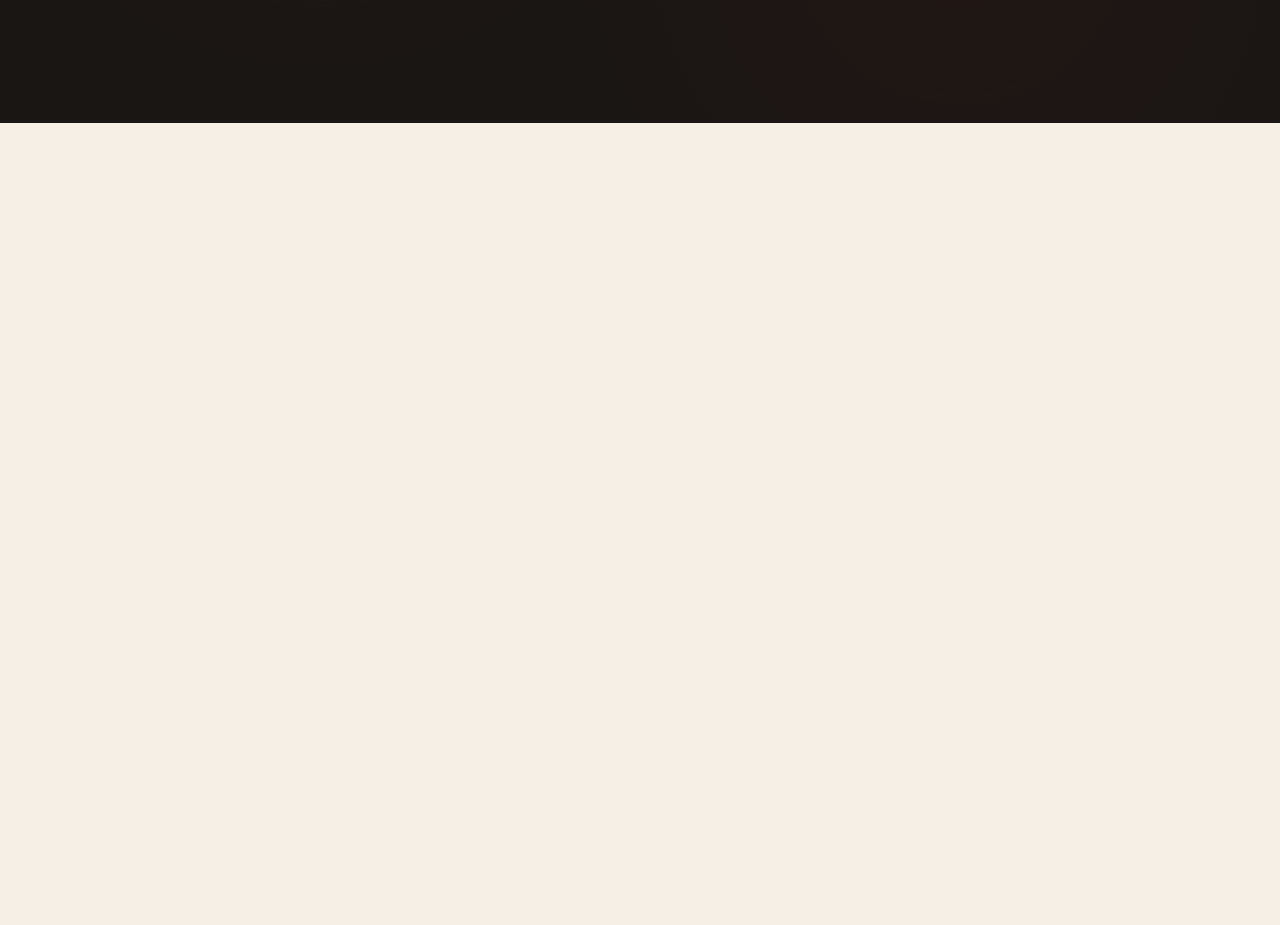
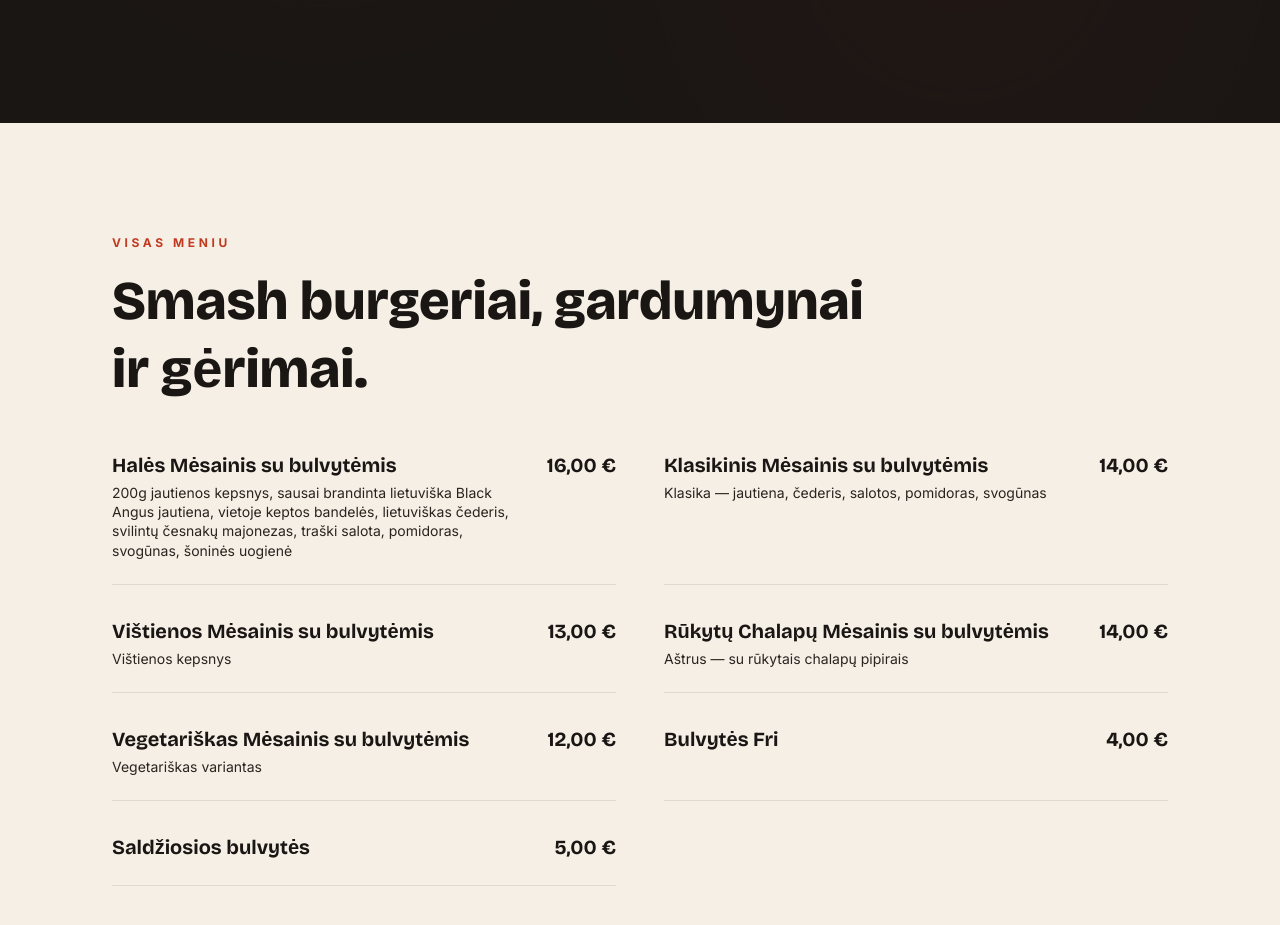
Before and after one commit to Robislabs/halesmesainis, a Next.js app: page / in a window 1280 px wide. Shown: the part 2640-3565 px from the top of the page. Before the commit the page ends 2763 px from the top, so only its background shows below. Built offline with nearby package versions, Linux system fonts and the light colour scheme.

Commit message:
feat: menu strip section

```diff
--- a/src/app/page.tsx
+++ b/src/app/page.tsx
@@ -2,6 +2,7 @@ import { Hero } from "@/components/sections/Hero";
 import { StoryStrip } from "@/components/sections/StoryStrip";
 import { SignatureBurger } from "@/components/sections/SignatureBurger";
 import { SpicyChallenge } from "@/components/sections/SpicyChallenge";
+import { MenuStrip } from "@/components/sections/MenuStrip";
 
 export default function Home() {
   return (
@@ -10,6 +11,7 @@ export default function Home() {
       <StoryStrip />
       <SignatureBurger />
       <SpicyChallenge />
+      <MenuStrip />
     </main>
   );
 }
--- /dev/null
+++ b/src/components/sections/MenuStrip.tsx
@@ -0,0 +1,48 @@
+"use client";
+
+import { motion } from "framer-motion";
+import { Container } from "@/components/ui/Container";
+import { content } from "@/content";
+
+export function MenuStrip() {
+  const { menu } = content;
+  return (
+    <section id="meniu" className="py-20 sm:py-28">
+      <Container>
+        <p className="text-xs font-bold tracking-[0.3em] uppercase text-[var(--color-chili)]">
+          Visas meniu
+        </p>
+        <h2 className="mt-4 font-[family-name:var(--font-display)] font-extrabold text-[clamp(2rem,4.5vw,3.4rem)] leading-tight max-w-3xl">
+          Smash burgeriai, gardumynai ir gėrimai.
+        </h2>
+
+        <div className="mt-12 grid grid-cols-1 sm:grid-cols-2 gap-x-12 gap-y-8">
+          {menu.items.map((item, i) => (
+            <motion.div
+              key={item.name}
+              initial={{ opacity: 0, y: 12 }}
+              whileInView={{ opacity: 1, y: 0 }}
+              viewport={{ once: true, margin: "-60px" }}
+              transition={{ duration: 0.45, delay: i * 0.04 }}
+              className="flex justify-between gap-6 border-b border-[var(--color-ink)]/10 pb-6"
+            >
+              <div className="min-w-0">
+                <h3 className="font-[family-name:var(--font-display)] font-bold text-xl">
+                  {item.name}
+                </h3>
+                {item.description && (
+                  <p className="mt-1 text-sm text-[var(--color-ink-soft)] leading-snug">
+                    {item.description}
+                  </p>
+                )}
+              </div>
+              <div className="font-[family-name:var(--font-display)] font-bold text-xl whitespace-nowrap">
+                {item.price}
+              </div>
+            </motion.div>
+          ))}
+        </div>
+      </Container>
+    </section>
+  );
+}
```
